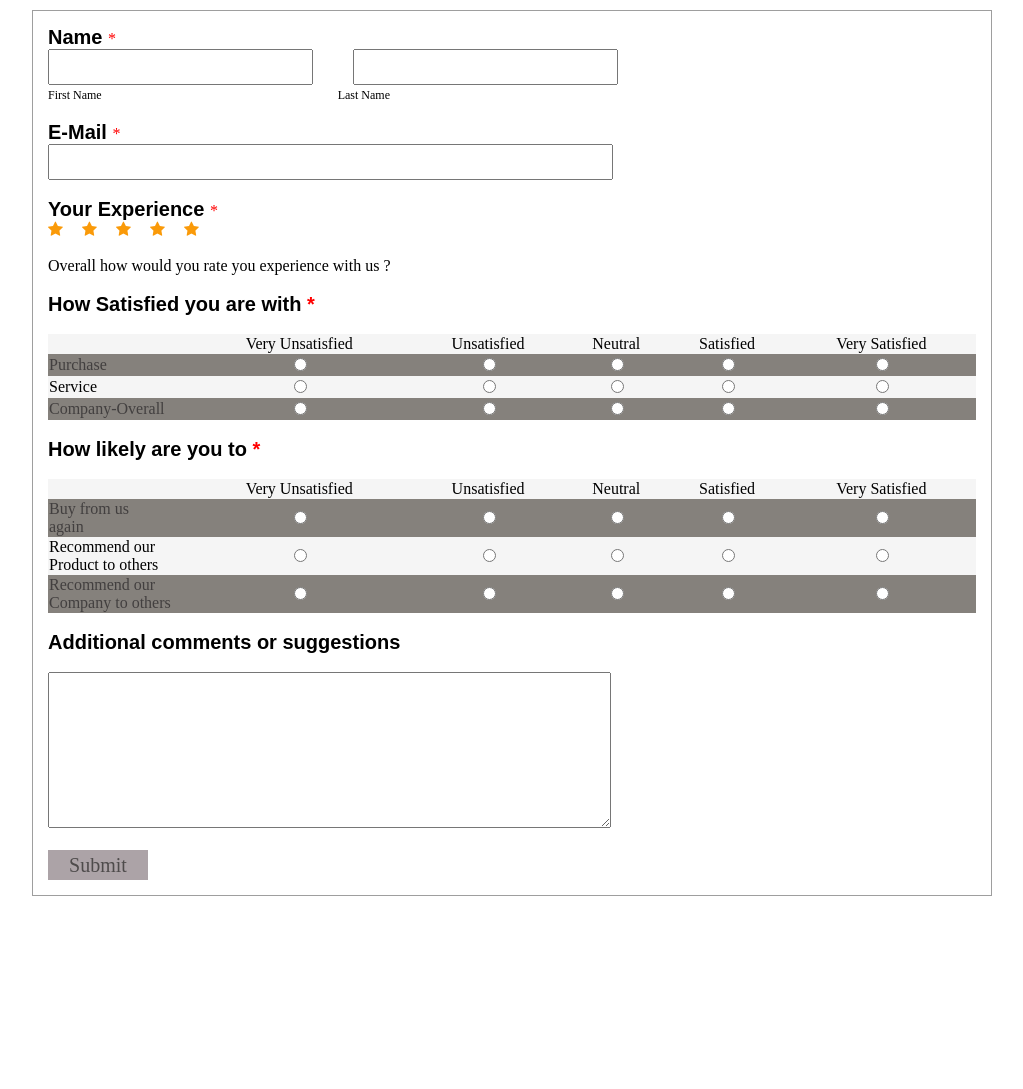
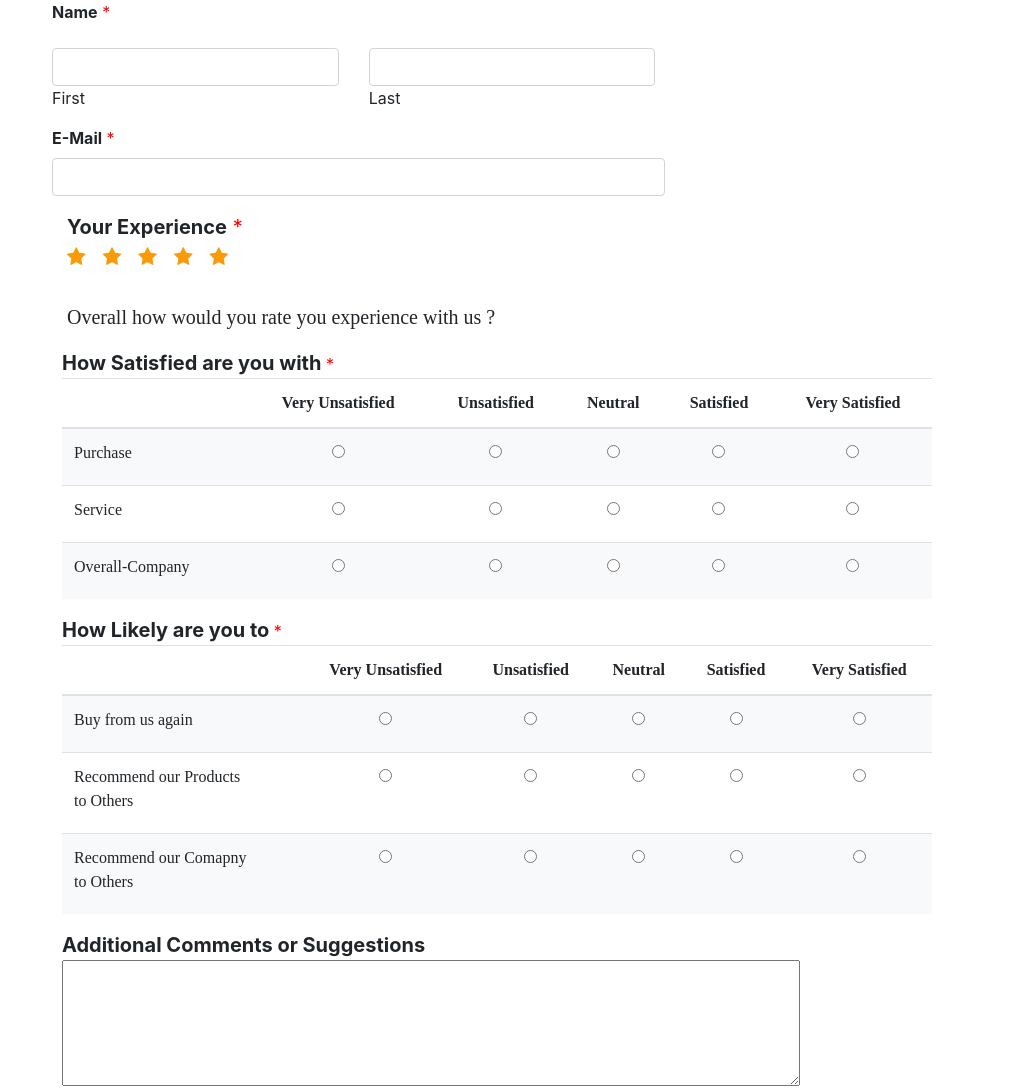
Before and after one commit to Sathish7Kumar/Survey-Form, a plain HTML site: page index.html in a window 1280 px wide. Shown: the top 1089 px of the page, without its empty margins (128-1151 px from the left). Before the commit the page ends 906 px from the top, so only its background shows below. Drawn offline with nearby package versions, Linux system fonts and the light colour scheme.

Commit message:
Update index.html

```diff
--- a/index.html
+++ b/index.html
@@ -4,8 +4,8 @@
     <meta charset="UTF-8">
     <meta http-equiv="X-UA-Compatible" content="IE=edge">
     <meta name="viewport" content="width=device-width, initial-scale=1.0">
-    <title>Survey Form</title>
-    <link rel="stylesheet" href="style.css">
+    <title>Document</title>
+    <link rel="stylesheet" href="https://cdn.jsdelivr.net/npm/bootstrap@4.6.0/dist/css/bootstrap.min.css" integrity="sha384-B0vP5xmATw1+K9KRQjQERJvTumQW0nPEzvF6L/Z6nronJ3oUOFUFpCjEUQouq2+l" crossorigin="anonymous">
     <link rel="stylesheet" href="https://cdnjs.cloudflare.com/ajax/libs/font-awesome/4.7.0/css/font-awesome.css">
 </head>
 <body>
@@ -14,205 +14,205 @@
             color: rgb(250, 154, 9);
             width: 30px;
         }
+        .one{
+            font-family: 'Times New Roman', Times, serif;
+        }
     </style>
-    <form action="#" method="POST">
-        <div class="body">
-          <div>
-            <span class="heading">Name </span> <span class="must_fill">*</span> <br>
-            <input class="input" type="text" name="name" id="fname" required size="30"> &emsp;&emsp;
-            <input class="input" type="text" name="name" id="lname" required size="30"> <br>
-            <small style="font-size: 12px;">First Name</small>&emsp;&emsp;&emsp;&emsp;&emsp;&emsp;&emsp;&nbsp;&nbsp;&emsp;&emsp;&emsp;&emsp;&emsp;&emsp;&emsp;
-            <small style="font-size: 12px;">Last Name</small>
-          </div> <br>
-          <div>
-              <span class="heading">E-Mail </span> <span class="must_fill" >*</span> <br>
-              <input class="inputmail"  type="email" name="mail" id="mail" required size="71">
-          </div> <br>
-          <div>
-            <span class="heading">Your Experience </span> <span class="must_fill">*</span> <br>
+    <div class="container">
+        <div class="row">
+            <div class="col-1"></div>
+            <div class="col-10">
+                <form action="" method="post">
+                    <div class="form-group">
+                        <label for=""> <strong>Name</strong>  <span style="color: red;">*</span></label>
+                    </div>
+                    <div class="form-group row">
+                        <div class="col-4">
+                            <input type="text" class="form-control" name="" id=""> First
+                        </div>
+                        <div class="col-4">
+                           <input class="form-control" type="text" name="" id="">Last</div>
+                         </div>
+                         <div class="form-group">
+                            <label for=""><strong>E-Mail</strong> <span style="color: red;">*</span></label>
+                            <input type="email"  class="col-8 form-control" name="" id="">
+                        </div>
+                        <div class="form-group col-10">
+                            <span style="font-size: 20px;"><strong>Your Experience</strong>  <span style="color: red;">*</span> <br>
                             <span class="fa fa-star"></span>
                             <span class="fa fa-star"></span>
                             <span class="fa fa-star"></span>
                             <span class="fa fa-star"></span>
                             <span class="fa fa-star"></span> <br> <br>
-            Overall how would you rate you experience with us ?
-          </div> <br>
-          <div>
-            <div class="heading"> How Satisfied you are with <span class="must_fill" >*</span></div>  <br>
-            <table>
-                <tr class="even">
-                    <td width="15%" ></td>
-                    <td class="evendata">
-                        <label for=""> Very Unsatisfied</label>
-                    </td>
-                    <td class="evendata">
-                        <label for="">Unsatisfied</label>
-                    </td>
-                    <td class="evendata">
-                        <label for="">Neutral</label>
-                    </td>
-                    <td class="evendata">
-                        <label for="">Satisfied</label>
-                    </td>
-                    <td class="evendata">
-                        <label for="">Very Satisfied</label>
-                    </td>
-                </tr>
-                <tr class="odd">
-                    <td width="15%">
-                        <label for="">Purchase</label>
-                    </td>
-                    <td class="odddata">
-                        <input type="radio" name="Purchase" value="Very Unsatisfied" >
-                    </td>
-                    <td class="odddata">
-                        <input type="radio" name="Purchase" value="Unsatisfied">
-                    </td>
-                    <td class="odddata">
-                        <input type="radio" name="Purchase" value="Neutral">
-                    </td>
-                    <td class="odddata">
-                        <input type="radio" name="Purchase" value="Satisfied">
-                    </td>
-                    <td class="odddata">
-                        <input type="radio" name="Purchase" value="Very Satisfied">
-                    </td>
-                </tr>
-                <tr class="even">
-                    <td width="15%">
-                        <label for="">Service</label>
-                    </td>
-                    <td class="evendata">
-                        <input type="radio" name="Service" value="Very Unsatisfied" >
-                    </td>
-                    <td class="evendata">
-                        <input type="radio" name="Service" value="Unsatisfied">
-                    </td>
-                    <td class="evendata">
-                        <input type="radio" name="Service" value="Neutral">
-                    </td>
-                    <td class="evendata">
-                        <input type="radio" name="Service" value="Satisfied">
-                    </td>
-                    <td class="evendata">
-                        <input type="radio" name="Service" value="Very Satisfied">
-                    </td>
-                </tr>
-                <tr class="odd">
-                    <td width="15%">
-                        <label for="">Company-Overall</label>
-                    </td>
-                    <td class="odddata">
-                        <input type="radio" name="Company-Overall" value="Very Unsatisfied" >
-                    </td>
-                    <td class="odddata">
-                        <input type="radio" name="Company-Overall" value="Unsatisfied">
-                    </td>
-                    <td class="odddata">
-                        <input type="radio" name="Company-Overall" value="Neutral">
-                    </td>
-                    <td class="odddata">
-                        <input type="radio" name="Company-Overall" value="Satisfied">
-                    </td>
-                    <td class="odddata">
-                        <input type="radio" name="Company-Overall" value="Very Satisfied">
-                    </td>
-                </tr>
-            </table>
-          </div> <br>
-          <div>
-              <div class="heading">How likely are you to  <span class="must_fill" >*</span></div>
-             <br>
-            <table>
-                <tr class="even">
-                    <td width="15%" ></td>
-                    <td class="evendata">
-                        <label for=""> Very Unsatisfied</label>
-                    </td>
-                    <td class="evendata">
-                        <label for="">Unsatisfied</label>
-                    </td>
-                    <td class="evendata">
-                        <label for="">Neutral</label>
-                    </td>
-                    <td class="evendata">
-                        <label for="">Satisfied</label>
-                    </td>
-                    <td class="evendata">
-                        <label for="">Very Satisfied</label>
-                    </td>
-                </tr>
-                <tr class="odd">
-                    <td width="15%">
-                        <label for="">Buy from us <br> again</label>
-                    </td>
-                    <td class="odddata">
-                        <input type="radio" name="Buy from us again" value="Very Unsatisfied" >
-                    </td>
-                    <td class="odddata">
-                        <input type="radio" name="Buy from us again" value="Unsatisfied">
-                    </td>
-                    <td class="odddata">
-                        <input type="radio" name="Buy from us again" value="Neutral">
-                    </td>
-                    <td class="odddata">
-                        <input type="radio" name="Buy from us again" value="Satisfied">
-                    </td>
-                    <td class="odddata">
-                        <input type="radio" name="Buy from us again" value="Very Satisfied">
-                    </td>
-                </tr>
-                <tr class="even">
-                    <td width="15%">
-                        <label for="">Recommend our  <br> Product  to others</label>
-                    </td>
-                    <td class="evendata">
-                        <input type="radio" name="Recommend our Product  to others" value="Very Unsatisfied" >
-                    </td>
-                    <td class="evendata">
-                        <input type="radio" name="Recommend our Product  to others" value="Unsatisfied">
-                    </td>
-                    <td class="evendata">
-                        <input type="radio" name="Recommend our Product  to others" value="Neutral">
-                    </td>
-                    <td class="evendata">
-                        <input type="radio" name="Recommend our Product  to others" value="Satisfied">
-                    </td>
-                    <td class="evendata">
-                        <input type="radio" name="Recommend our Product  to others" value="Very Satisfied">
-                    </td>
-                </tr>
-                <tr class="odd">
-                    <td width="15%">
-                        <label for="">Recommend our &nbsp; <br> Company to others</label>
-                    </td>
-                    <td class="odddata">
-                        <input type="radio" name="Recommend our Company to others" value="Very Unsatisfied" >
-                    </td>
-                    <td class="odddata">
-                        <input type="radio" name="Recommend our Company to others" value="Unsatisfied">
-                    </td>
-                    <td class="odddata">
-                        <input type="radio" name="Recommend our Company to others" value="Neutral">
-                    </td>
-                    <td class="odddata">
-                        <input type="radio" name="Recommend our Company to others" value="Satisfied">
-                    </td>
-                    <td class="odddata">
-                        <input type="radio" name="Recommend our Company to others" value="Very Satisfied">
-                    </td>
-                </tr>
-            </table>
-          </div> <br>
-          <div>
-              <div class="heading">Additional comments or suggestions</div>
-               <br>
-              <textarea class="areatext" name="" id="" cols="130" rows="10"  ></textarea>
-          </div> <br>
-          <div>
-              <button type="submit" value="Submit">Submit</button>
+                            <span style="font-family: 'Times New Roman', Times, serif;"> Overall how would you rate you experience with us ?</span>  <br>
                           </div>
                     </div>
                 </form>
+            </div>
+            <div class="container row">
+                <div class="col-1"></div>
+                <div class="col-10">
+                    <table class="table-responsive">
+                    <table class="table one">
+                        <thead>
+                            <div> <span style="font-size: 20px;"><strong>How Satisfied are you with</strong></span>  <span style="color: red;">*</span></div>
+                            <tr class="text-center one">
+                                <th></th>
+                                <th>Very Unsatisfied</th>
+                                <th>Unsatisfied</th>
+                                <th>Neutral</th>
+                                <th>Satisfied</th>
+                                <th>Very Satisfied</th>
+                            </tr>
+                        </thead>
+                        <tbody>
+                            <tr class="bg-light">
+                                <td><label for="purchase">Purchase</label></td>
+                                <td class="text-center">
+                                    <input type="radio"   name="Purchase" value="Very Unsatisfied" id="purchase">
+                                </td>
+                                <td class="text-center">
+                                    <input type="radio"   name="Purchase" value="Unsatisfied"  id="purchase">
+                                </td>
+                                <td class="text-center">
+                                    <input type="radio"   name="Purchase" value="Neutral" id="purchase">
+                                </td>
+                                <td class="text-center">
+                                    <input type="radio"   name="Purchase" value="Satisfied" id="purchase">
+                                </td>
+                                <td class="text-center">
+                                    <input type="radio"   name="Purchase" value="Very Satisfied" id="purchase">
+                                </td>
+                            </tr>
+                            <tr>
+                                <td><label for="ser">Service</label></td>
+                                <td class="text-center">
+                                    <input type="radio"   name="Service" value="Very Unsatisfied" id="ser">
+                                </td>
+                                <td class="text-center">
+                                    <input type="radio"   name="Service" value="Unsatisfied" id="ser">
+                                </td>
+                                <td class="text-center">
+                                    <input type="radio"   name="Service" value="Neutral" id="ser">
+                                </td>
+                                <td class="text-center">
+                                    <input type="radio"  name="Service" value="Satisfied" id="ser">
+                                </td>
+                                <td class="text-center">
+                                    <input type="radio"   name="Service" value="Very Satisfied" id="ser">
+                                </td>
+                            </tr>
+                            <tr class="bg-light">
+                                <td><label for="oc">Overall-Company</label></td>
+                                <td class="text-center">
+                                    <input type="radio"   name="Overall-Comapny" value="Very Unsatisfied" id="oc">
+                                </td>
+                                <td class="text-center">
+                                    <input type="radio"   name="Overall-Comapny" value="oc" id="oc">
+                                </td>
+                                <td class="text-center">
+                                    <input type="radio"   name="Overall-Comapny" value="Neutral" id="oc">
+                                </td>
+                                <td class="text-center">
+                                    <input type="radio"   name="Overall-Comapny" value="Satisfied" id="oc">
+                                </td>
+                                <td class="text-center">
+                                    <input type="radio"  class="text-center" name="Overall-Comapny" value="Very Satisfied" id="oc">
+                                </td>
+                            </tr>
+                        </tbody>
+                    </table>
+                </table>
+                <table class="table-responsive">
+                    <table class="table one">
+                        <div><span style="font-size: 20px;"><strong>How Likely are you to</strong></span>        <span style="color: red;">*</span></div>
+                        <thead>
+                            <tr  class="text-center">
+                                <th></th>
+                                <th>Very Unsatisfied</th>
+                                <th>Unsatisfied</th>
+                                <th>Neutral</th>
+                                <th>Satisfied</th>
+                                <th>Very Satisfied</th>
+                            </tr>
+                        </thead>
+                        <tbody>
+                            <tr class="bg-light">
+                                <td><label for="buy">Buy from us again</label></td>
+                                <td class="text-center">
+                                    <input type="radio"   name="Buy from us again" value="Very Unsatisfied" id="buy">
+                                </td>
+                                <td class="text-center">
+                                    <input type="radio"   name="Buy from us again" value="Unsatisfied" id="buy">
+                                </td>
+                                <td class="text-center">
+                                    <input type="radio"   name="Buy from us again" value="Neutral" id="buy">
+                                </td>
+                                <td class="text-center">
+                                    <input type="radio" name="Buy from us again" value="Satisfied" id="buy">
+                                </td>
+                                <td class="text-center">
+                                    <input type="radio" name="Buy from us again" value="Very Satisfied" id="buy">
+                                </td>
+                            </tr>
+                            <tr>
+                                <td><label for="rec">Recommend our Products <br> to Others</label></td>
+                                <td class="text-center">
+                                    <input type="radio"   name="Recommend our Products to Others" value="Very Unsatisfied" id="rec">
+                                </td>
+                                <td class="text-center">
+                                    <input type="radio"   name="Recommend our Products to Others" value="Unsatisfied" id="rec">
+                                </td>
+                                <td class="text-center">
+                                    <input type="radio"   name="Recommend our Products to Others" value="Neutral" id="rec">
+                                </td>
+                                <td class="text-center">
+                                    <input type="radio"   name="Recommend our Products to Others" value="Satisfied" id="rec">
+                                </td>
+                                <td class="text-center">
+                                    <input type="radio"   name="Recommend our Products to Others" value="Very Satisfied" id="rec">
+                                </td>
+                            </tr>
+                            <tr class="bg-light">
+                                <td><label for="oco">Recommend our Comapny <br> to Others</label></td>
+                                <td class="text-center">
+                                    <input type="radio"   name="Recommend our Comapny to Others" value="Very Unsatisfied" id="oco">
+                                </td>
+                                <td class="text-center">
+                                    <input type="radio"   name="Recommend our Comapny to Others" value="Unsatisfied" id="oco">
+                                </td>
+                                <td class="text-center">
+                                    <input type="radio" name="Recommend our Comapny to Others" value="Neutral" id="oco">
+                                </td>
+                                <td class="text-center">
+                                    <input type="radio"   name="Recommend our Comapny to Others" value="Satisfied" id="coc">
+                                </td>
+                                <td class="text-center">
+                                    <input type="radio"  name="Recommend our Comapny to Others" value="Very Satisfied" id="oco">
+                                </td>
+                            </tr>
+                        </tbody>
+                    </table>
+                </table>
+                <div class="col-1"></div>
+            </div>
+            </div>
+            <div class="container row">
+                <div class="col-1"></div>
+                <div class="col-10">
+                    <div>
+                        <span style="font-size: 20px;"><strong>Additional Comments or Suggestions</strong></span>
+                        <br>
+                        <textarea class="areatext" name="" id="" cols="70" rows="5"  ></textarea>
+                    </div>
+                    <div>
+                        <button class="btn btn-light one" type="submit" value="Submit"><span style="font-size: 25px;">Submit</span> </button>
+                    </div>
+                </div>
+                <div class="col-1"></div>
+            </div>
+            <div class="col-1"></div>
+        </div>
+    </div>
 </body>
 </html>
```
Lines whose indentation alone changed are shown as unchanged.
